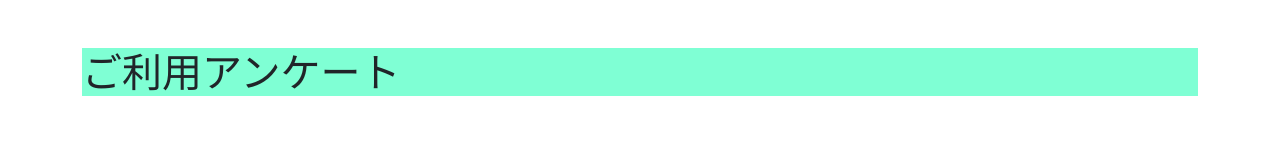
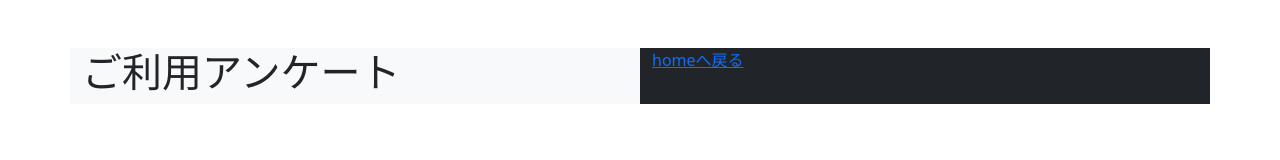
Before and after one commit to ShotaNakahata/Various-types-of-practice, a website: page Udemy_CSS/Bootstrap/index.html in a window 1280 px wide. Drawn offline with nearby package versions, Linux system fonts and the light colour scheme.

Commit message:
Udemy_css bootstrap pt2

```diff
--- a/Udemy_CSS/Bootstrap/index.html
+++ b/Udemy_CSS/Bootstrap/index.html
@@ -11,7 +11,14 @@
 </head>
 <body>
     <div class="container" >
-        <h1 class="mt-5" style="background-color: aquamarine;">ご利用アンケート</h1>
+        <div class="row mt-5">
+            <div class="col-sm-6 bg-light">
+                <h1  >ご利用アンケート</h1>
+            </div>
+            <div class="col-sm-6 text-start bg-dark">
+                <a href="/">homeへ戻る</a>
+            </div>
+        </div>
     </div>
 </body>
 </html>
```
